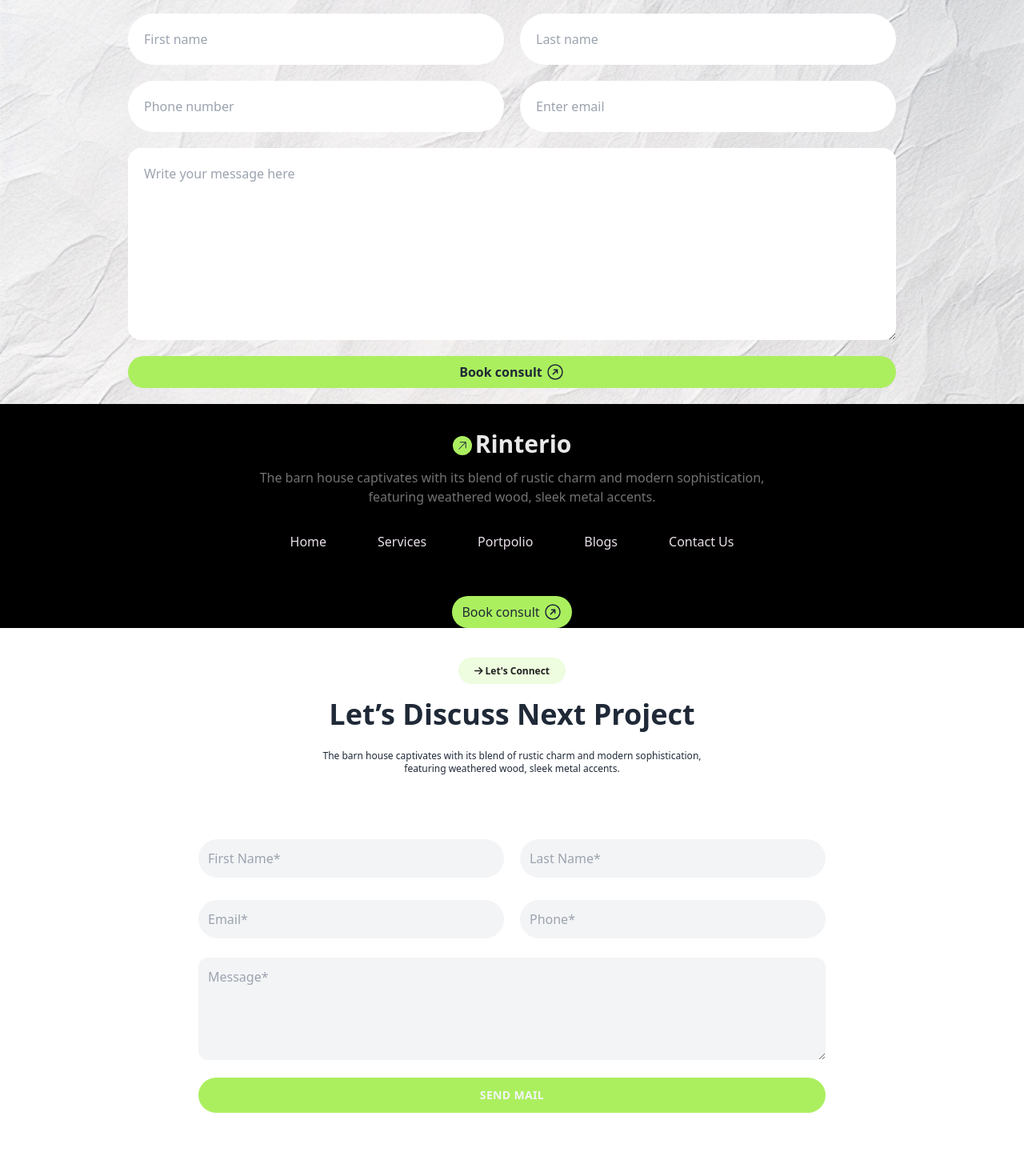
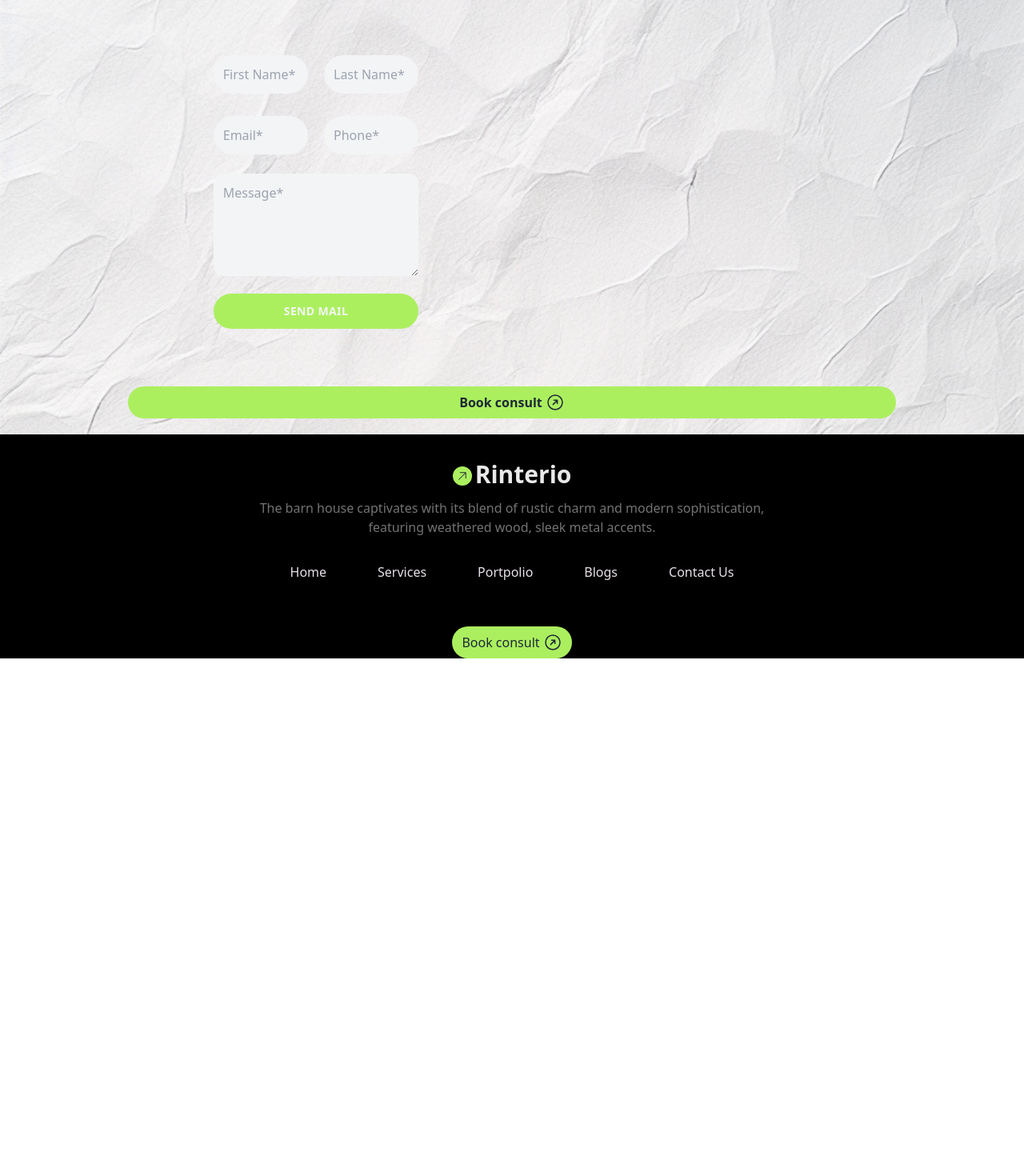
Before and after one commit to mohammad-imran-eng/assignment-3, a plain HTML site: page index.html in a window 1280 px wide. Shown: the part 5943-7393 px from the top of the page at 80% size. After the commit the page ends 6766 px from the top, so only its background shows below. Drawn offline with nearby package versions, Linux system fonts and the light colour scheme.

Commit message:
update contact page

```diff
--- a/index.html
+++ b/index.html
@@ -581,11 +581,30 @@
         </div>
         <!-- input part -->
         <div class="w-9/12 mx-auto grid lg:grid-cols-2 gap-5">
-          <input class="p-5 w-full rounded-full sm:col-span-2 lg:col-span-1" type="text" placeholder="First name">
-          <input class="p-5 w-full rounded-full sm:col-span-2 lg:col-span-1" type="text" placeholder="Last name">
-          <input class="p-5 w-full rounded-full sm:col-span-2 lg:col-span-1" type="number" placeholder="Phone number">
-          <input class="p-5 w-full rounded-full sm:col-span-2 lg:col-span-1" type="email" placeholder="Enter email">
-          <textarea class="col-span-2 w-full  p-5 rounded-2xl h-60" name="" id="" placeholder="Write your message here"></textarea>
+          <div class="flex justify-center items-center">
+            <div class="w-full p-7 my-4 md:px-12 lg:w-9/12 m-auto">
+                <div class="grid grid-cols-1 gap-5 md:grid-cols-2">
+                    <input class="w-full bg-gray-100 text-gray-900 mt-2 p-3 rounded-full focus:outline-none focus:shadow-outline"
+                        type="text" placeholder="First Name*" />
+                    <input class="w-full bg-gray-100 text-gray-900 mt-2 p-3 rounded-full focus:outline-none focus:shadow-outline"
+                        type="text" placeholder="Last Name*" />
+                    <input class="w-full bg-gray-100 text-gray-900 mt-2 p-3 rounded-full focus:outline-none focus:shadow-outline"
+                        type="email" placeholder="Email*" />
+                    <input class="w-full bg-gray-100 text-gray-900 mt-2 p-3 rounded-full focus:outline-none focus:shadow-outline"
+                        type="number" placeholder="Phone*" />
+                </div>
+                <div class="my-4">
+                    <textarea placeholder="Message*"
+                        class="w-full h-32 bg-gray-100 text-gray-900 mt-2 p-3 rounded-xl focus:outline-none focus:shadow-outline"></textarea>
+                </div>
+                <div class="my-2 w-full">
+                    <button class="uppercase text-sm font-bold tracking-wide bg-[#ABEF5F] text-gray-100 p-3 rounded-full w-full
+                        focus:outline-none focus:shadow-outline">
+                        Send Mail
+                    </button>
+                </div>
+              </div>
+     </div>
           <div class="flex bg-[#ABEF5F] py-2 px-4 rounded-full font-bold col-span-2 justify-center">
             <h4 class="mr-1">Book consult</h4>
             <svg xmlns="http://www.w3.org/2000/svg" fill="none" viewBox="0 0 24 24" stroke-width="1.5"
@@ -632,58 +651,7 @@
 
 
 
-      <!-- contact section -->
 
-       <!-- contact  section start -->
-       <section id="contact" class="bg-[url('./images/bg.jpg')] bg-no-repeat bg-center bg-cover py-10">
-        <div class="container lg:w-11/12 mx-auto">
-            <div class="text-center">
-                <a class="px-5 py-2 font-bold bg-[#ABEF5F]/20 text-[#212121] rounded-3xl text-xs m-6"> <i
-                        class="fa-solid fa-arrow-right"></i> <span>Let's Connect</span></a>
-                <h3 class="font-bold text-4xl m-6">Let’s Discuss Next Project</h3>
-                <p class="text-xs font-medium m-6">The barn house captivates with its blend of rustic charm and
-                    modern sophistication,<br> featuring weathered wood, sleek metal accents.</p>
-            </div>
-
-            <!-- component -->
-            <div class="flex justify-center items-center">
-                    <div
-                        class="w-full p-8 my-4 md:px-12 lg:w-9/12 m-auto">
-
-                        <div class="grid grid-cols-1 gap-5 md:grid-cols-2">
-                            <input
-                                class="w-full bg-gray-100 text-gray-900 mt-2 p-3 rounded-full focus:outline-none focus:shadow-outline"
-                                type="text" placeholder="First Name*" />
-                            <input
-                                class="w-full bg-gray-100 text-gray-900 mt-2 p-3 rounded-full focus:outline-none focus:shadow-outline"
-                                type="text" placeholder="Last Name*" />
-                            <input
-                                class="w-full bg-gray-100 text-gray-900 mt-2 p-3 rounded-full focus:outline-none focus:shadow-outline"
-                                type="email" placeholder="Email*" />
-                            <input
-                                class="w-full bg-gray-100 text-gray-900 mt-2 p-3 rounded-full focus:outline-none focus:shadow-outline"
-                                type="number" placeholder="Phone*" />
-                        </div>
-                        <div class="my-4">
-                            <textarea placeholder="Message*"
-                                class="w-full h-32 bg-gray-100 text-gray-900 mt-2 p-3 rounded-xl focus:outline-none focus:shadow-outline"></textarea>
-                        </div>
-                        <div class="my-2 w-full">
-                            <button class="uppercase text-sm font-bold tracking-wide bg-[#ABEF5F] text-gray-100 p-3 rounded-full w-full
-                                focus:outline-none focus:shadow-outline">
-                                Send Mail
-                            </button>
-                        </div>
-                    </div>
-
-
-                <!-- COMPONENT CODE -->
-            </div>
-
-
-        </div>
-    </section>
-    <!-- contact section end -->
   </main>
 
 </body>
```
